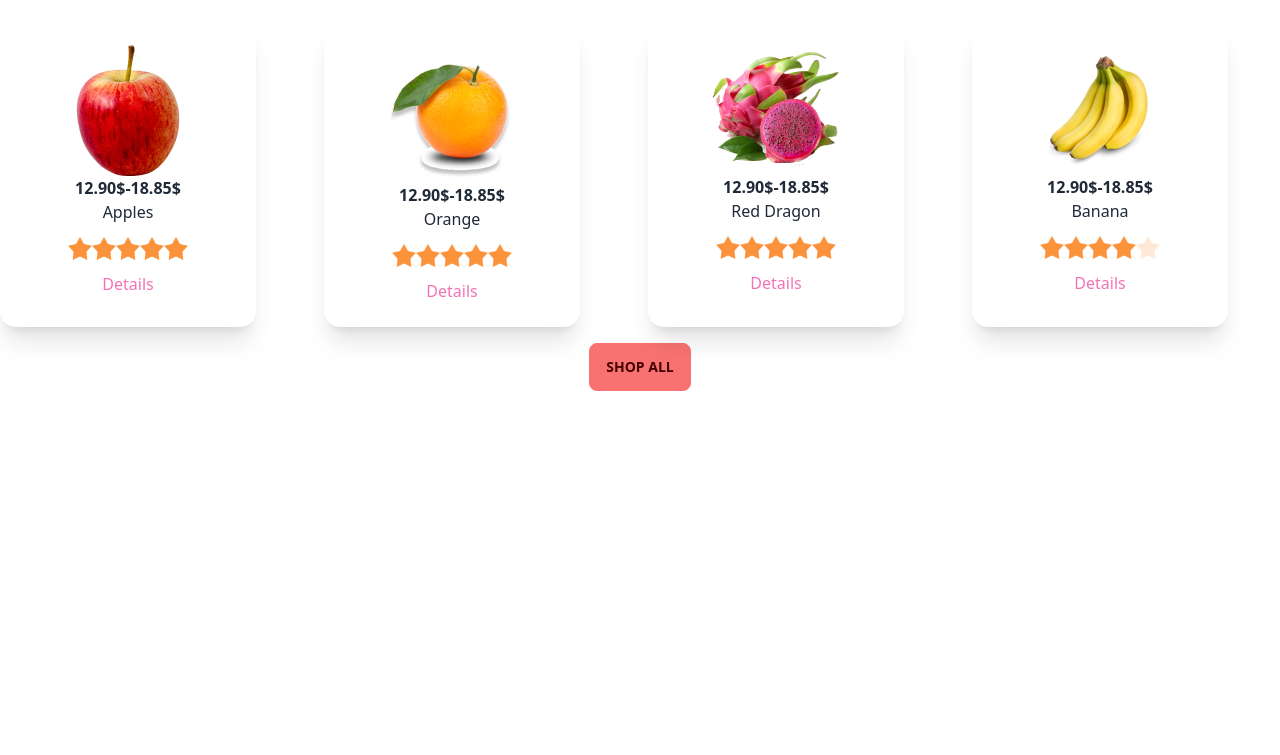
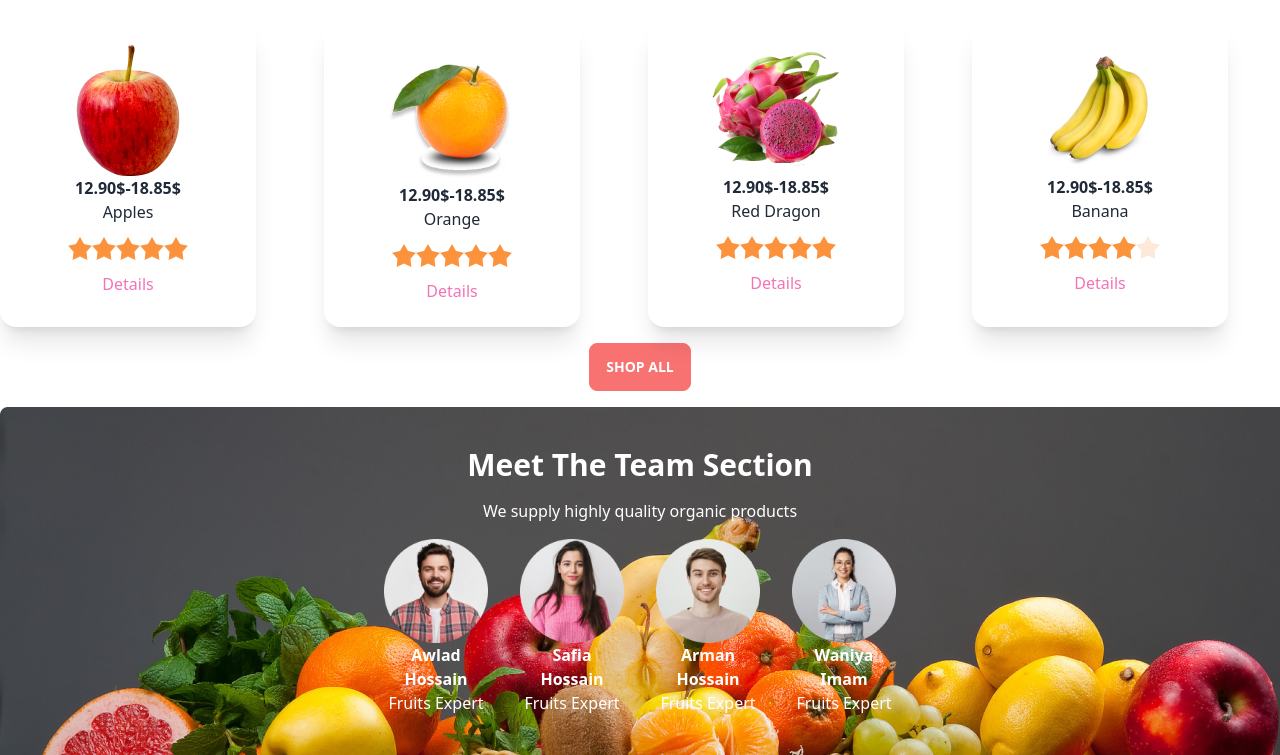
Before and after one commit to Arm19an/frust-brust-website, a plain HTML site: page index.html in a window 1280 px wide. Shown: the part 691-1446 px from the top of the page. Before the commit the page ends 1098 px from the top, so only its background shows below. Drawn offline with nearby package versions, Linux system fonts and the light colour scheme.

Commit message:
added team section

```diff
--- a/index.html
+++ b/index.html
@@ -207,11 +207,82 @@
         </div>
        </section>
        <div class="text-center flex justify-center py-4 ">
-        <button class="btn btn-error  cursor-pointer">Shop All</button>
+        <button class="btn btn-error text-white  cursor-pointer">Shop All</button>
       </div>
+<!-- team section -->
+<section>
+ <div class="container ">
+  <div id="slide1" class="carousel-item relative w-full " style="background-image: url(./images/banner1.png);">
+    <div class="text-center px-96 py-10 ">
+        <h1 class="text-3xl font-extrabold text-white">Meet The Team Section</h1>
+        <p class="text-white py-4">We supply highly quality organic products</p>
+        <div class="flex gap-8">
+        <div class="flex justify-between" >
+          <div class="text-center">
+            <figure class=" justify-center"><img src="./images/member1.png" alt="Shoes" /></figure>
+            <div class="text-center justify-center">
+              <h2 class=" text-white font-bold">Awlad Hossain</h2>
+              <p class="text-white">Fruits Expert</p>
+
+
+            </div>
+          </div>
+        </div>
+        <!-- member-2 -->
+        <div class="flex justify-between" >
+          <div class="text-center">
+            <figure class=" justify-center"><img src="./images/member2.png" alt="Shoes" /></figure>
+            <div class="text-center justify-center">
+              <h2 class=" text-white font-bold">Safia Hossain</h2>
+              <p class="text-white">Fruits Expert</p>
+
+            </div>
+          </div>
+        </div>
+        <!-- mem-3 -->
+        <div class="flex justify-between" >
+          <div class="text-center">
+            <figure class=" justify-center"><img src="./images/member3.png" alt="Shoes" /></figure>
+            <div class="text-center justify-center">
+              <h2 class=" text-white font-bold">Arman Hossain</h2>
+              <p class="text-white">Fruits Expert</p>
+
+            </div>
+          </div>
+        </div>
+        <!-- mem-4 -->
+        <div class="flex justify-between" >
+          <div class="text-center">
+            <figure class=" justify-center"><img src="./images/member4.png" alt="Shoes" /></figure>
+            <div class="text-center justify-center">
+              <h2 class=" text-white font-bold">Waniya Imam</h2>
+              <p class="text-white">Fruits Expert</p>
+
+            </div>
+          </div>
+        </div>
+
+
+      </div>
+
+
+          </div>
+        </div>
+      </div>
+
+      </div>
+
+  </div>
+ </div>
+</section>
+
     </main>
     <footer>
 
     </footer>
 </body>
+
+
+
+
 </html>
```
Also changed, not shown: images/Group 34 (1).png (added), images/linkedin 1.png (added), images/twitter (1) 1.png (added).
